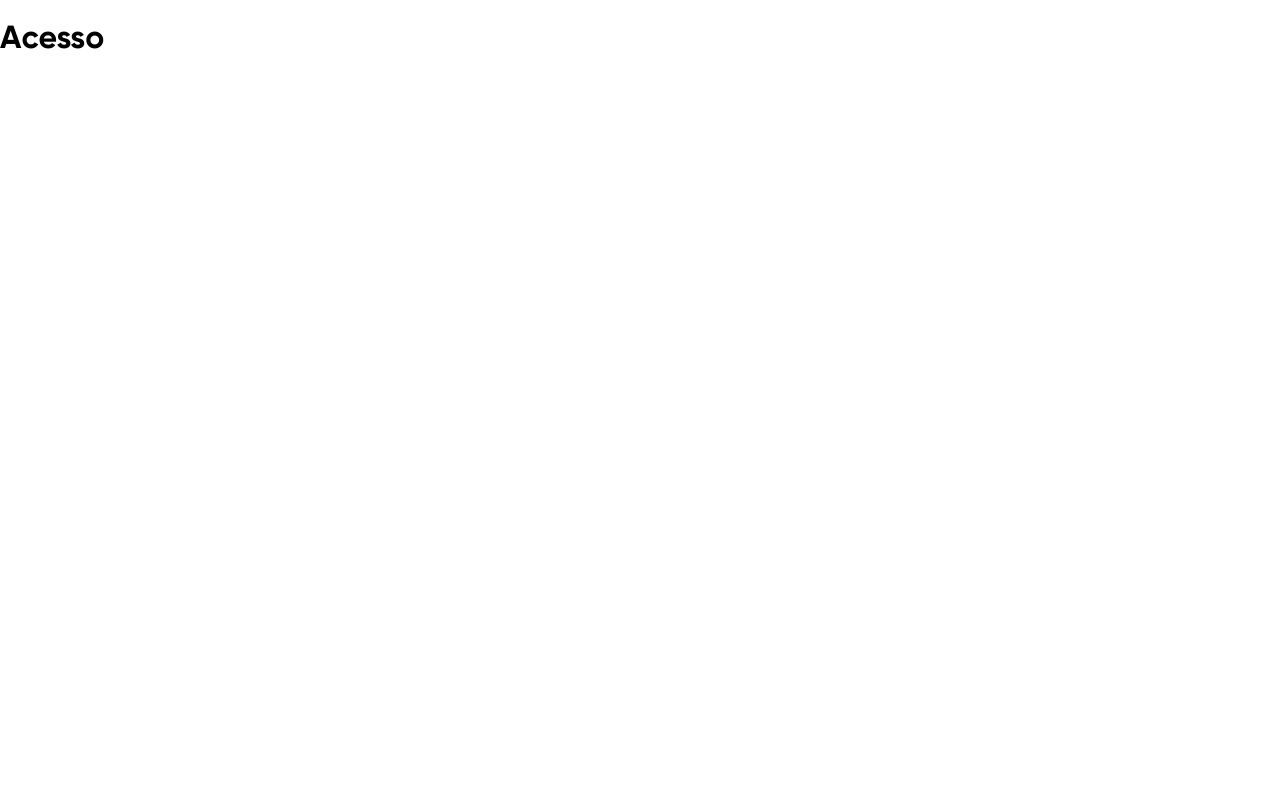
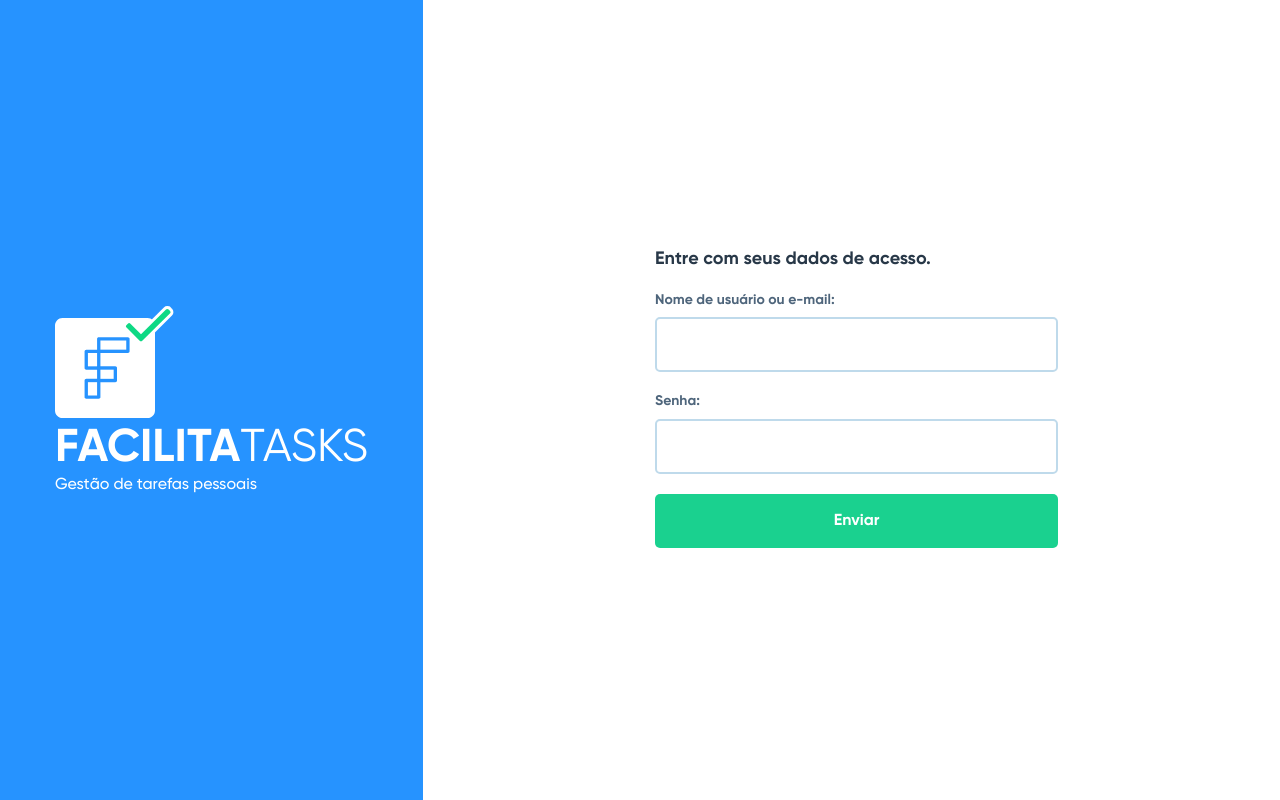
Before and after one commit to caarlos1/job--facilita-tasks, a Vue app: page / in a window 1280 px wide. Built offline with nearby package versions, Linux system fonts and the light colour scheme.

Commit message:
feat: estruturação da página de acesso ao sitema

```diff
--- /dev/null
+++ b/src/components/acesso/AcessoCabecalho.vue
@@ -0,0 +1,29 @@
+<template>
+  <div class="cabecalho">
+    <img
+      class="cabecalho__logo"
+      src="../../assets/img/logo.svg"
+      alt="FacilitaTasks"
+    />
+    <h1 class="cabecalho__titulo"><span>Facilita</span>Tasks</h1>
+    <h2 class="cabecalho__sub">Gestão de tarefas pessoais</h2>
+  </div>
+</template>
+
+<style lang="stylus" scoped>
+.cabecalho__titulo
+  margin 0
+  font-size 46px
+  font-weight normal
+  text-transform uppercase
+  line-height 50,4px
+
+  span
+    font-weight bold
+
+.cabecalho__sub
+  margin 0
+  font-size 16px
+  font-weight 500
+  line-height 16,8px
+</style>
--- /dev/null
+++ b/src/components/acesso/AcessoFormulario.vue
@@ -0,0 +1,27 @@
+<template>
+  <form>
+    <h3 class="formulario__titulo">{{ titulo }}</h3>
+    <input-utilitarios descricao="Nome de usuário ou e-mail:" nome="usuario" />
+    <input-utilitarios descricao="Senha:" nome="senha" tipo="password" />
+    <botao-utilitarios :botao="botao" :responsivo="true" cor="sucesso" />
+  </form>
+</template>
+
+<script>
+import BotaoUtilitarios from "../utilitarios/BotaoUtilitarios.vue";
+import InputUtilitarios from "../utilitarios/InputUtilitarios.vue";
+
+export default {
+  components: { InputUtilitarios, BotaoUtilitarios },
+  props: {
+    titulo: String,
+    botao: String,
+  },
+};
+</script>
+<style lang="stylus" scoped>
+.formulario__titulo
+  font-width 700
+  font-size 18px
+  color var(--cor-texto)
+</style>
--- a/src/views/Acesso.vue
+++ b/src/views/Acesso.vue
@@ -1,12 +1,72 @@
 <template>
-  <div class="acesso">
-    <h1>Acesso</h1>
+  <div class="container__acesso">
+    <div class="coluna fundo--cor-principal">
+      <div class="acesso__cabecalho">
+        <acesso-cabecalho />
+      </div>
+    </div>
+    <div class="coluna container__formulario">
+      <div class="acesso__formulario">
+        <acesso-formulario
+          titulo="Entre com seus dados de acesso."
+          botao="Enviar"
+        />
+      </div>
+    </div>
   </div>
 </template>
 
 <script>
+import AcessoCabecalho from "../components/acesso/AcessoCabecalho.vue";
+import AcessoFormulario from "../components/acesso/AcessoFormulario.vue";
+
 export default {
-  name: "Página de Acesso",
-  components: {},
+  name: "Pagina_de_Acesso",
+  components: { AcessoCabecalho, AcessoFormulario },
 };
 </script>
+
+<style lang="stylus" scoped>
+// Configuração dos container da página.
+.container__formulario
+  grid-template-columns 1fr 1fr 1fr
+
+.container__acesso
+  display grid;
+  grid-template-columns 4fr 8fr
+  grid-auto-rows minmax(auto, 100vh)
+  grid-column-gap 10px
+
+// Configuração dos grids do conteúdo das colunas.
+.acesso__cabecalho
+  justify-self center
+  align-self center
+
+.acesso__formulario
+  grid-column-start 2
+  align-self center
+  width 100%
+
+// @medias responsáveis pela responsividade.
+@media (max-width: 1300px)
+  .container__formulario
+    grid-template-columns 0.5fr 1fr 0.5fr
+
+  .acesso__formulario
+    grid-column-start 2
+
+@media (max-width: 992px)
+  .container__formulario
+    grid-template-columns 1fr
+
+  .acesso__formulario
+    grid-column-start 1
+
+@media (max-width: 768px)
+  .acesso__cabecalho
+    padding: 30px 0
+
+  .container__acesso
+    grid-template-columns 1fr
+    grid-auto-rows minmax(auto, auto)
+</style>
```
